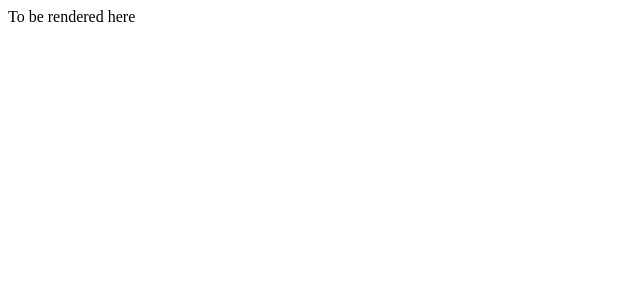
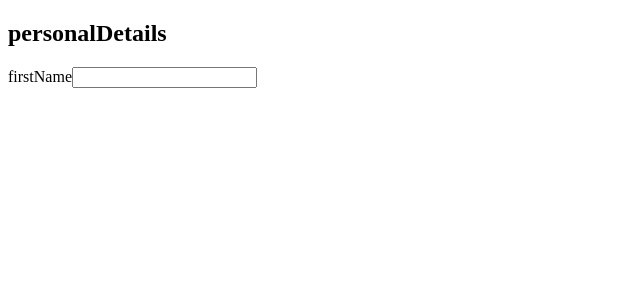
Before and after one commit to athulmurali/json-form-react, a React (Vite) app: page / in a window 1280 px wide. Shown: the top 300 px of the page, without its empty margins (0-640 px from the left). Built offline with nearby package versions, Linux system fonts and the light colour scheme.

Commit message:
Test commit

```diff
--- a/package.json
+++ b/package.json
@@ -14,7 +14,8 @@
     "start": "vite"
   },
   "devDependencies": {
-    "@types/node": "^17.0.21"
+    "@types/node": "^17.0.21",
+    "@types/react": "^18.2.6"
   },
   "keywords": [],
   "description": ""
--- a/src/App.tsx
+++ b/src/App.tsx
@@ -1,10 +1,4 @@
 import * as React from "react";
-import { RootFormComponent } from "./FormRenderer";
 export function App() {
-  return <div id={container}>To be rendered here </div>;
+  return <div id="test">To be rendered here </div>;
 }
-
-const container = document.getElementById("container");
-if (container) {
-  container.innerHTML = RootFormComponent.render();
-}
--- a/src/FormRenderer.tsx
+++ b/src/FormRenderer.tsx
@@ -1,82 +1,80 @@
-import { FormStore } from "./FormTest";
+import { useState } from "react";
+import { FormStore } from "./FormStore";
 import { IFieldState, IFormState } from "./IStates";
-class FormComponent {
-  private formKey: string;
-  private formStore: FormStore;
 
-  constructor(formKey: string, formStore: FormStore) {
-    this.formKey = formKey;
-    this.formStore = formStore;
-    this.handleFieldChange = this.handleFieldChange.bind(this);
-    this.handleFormChange = this.handleFormChange.bind(this);
+interface Props {
+  forms: FormStore;
+  path: string[];
+  formName?: string;
+}
+
+const switchComponents = (type: string) => {
+  switch (type) {
+    case "text":
+      return <input type="text" />;
+    default:
+      return <select />;
+  }
+};
+
+export function FormComponent(props: Props) {
+  const [form, setForm] = useState(props.forms.getForm(props.formName));
+
+  const handleFieldChange = (fieldName: string, value: any) => {
+    const formCopy = { ...form };
+    formCopy[fieldName].touched = true;
+    formCopy[fieldName].value = value;
+    props.forms.updateForm(props.formName, formCopy);
+    setForm(formCopy);
+  };
+
+  const renderField = (fieldKey: string, field: IFieldState) => {
+    return (
+      <div key={fieldKey}>
+        <label>{fieldKey}</label>
+        <input
+          type="text"
+          value={field.value}
+          onChange={(e) => handleFieldChange(fieldKey, e.target.value)}
+        />
+      </div>
+    );
+  };
+
+  const renderForm = (formKey: string, form: IFormState) => {
+    const fieldKeys = Object.keys(form);
+    const fieldsJSX = fieldKeys.map((k) => renderField(k, form[k]));
+
+    const nestedFormComponents = Object.entries(form.forms || {}).map(
+      ([nestedFormKey, nestedForm]) => (
+        <FormComponent
+          key={nestedFormKey}
+          forms={props.forms}
+          path={props.path.concat(nestedFormKey)}
+          formName={nestedFormKey}
+        />
+      )
+    );
+
+    return (
+      <div>
+        <h2>{formKey}</h2>
+        {fieldsJSX}
+        {nestedFormComponents}
+      </div>
+    );
+  };
+
+  if (!form) {
+    return null;
   }
 
-  private handleFieldChange(fieldKey: string, value: any) {
-    const form = this.formStore.getForm(this.formKey);
-    if (form) {
-      form.fields[fieldKey].touched = true;
-      form.fields[fieldKey].value = value;
-      this.formStore.updateForm(this.formKey, form);
-    }
-  }
-
-  private handleFormChange(formKey: string, form: IFormState) {
-    const mainForm = this.formStore.getForm(this.formKey);
-    if (mainForm) {
-      mainForm.forms[formKey] = form;
-      this.formStore.updateForm(this.formKey, mainForm);
-    }
-  }
-
-  private renderField(fieldKey: string, field: IFieldState) {
-    return `
-      <div>
-        <label>${fieldKey}</label>
-        <input
-          type="text"
-          value="${field.value}"
-          onchange="handleFieldChange('${fieldKey}', this.value)"
-        />
-      </div>
-    `;
-  }
-
-  // testing all as input fields
-  private renderForm(formKey: string, form: IFormState) {
-    let fieldsHtml = "";
-    for (const fieldKey in form.fields) {
-      fieldsHtml += this.renderField(fieldKey, form.fields[fieldKey]);
-    }
-
-    let formsHtml = "";
-    for (const nestedFormKey in form.forms) {
-      const nestedForm = form.forms[nestedFormKey];
-      const nestedFormComponent = new FormComponent(
-        nestedFormKey,
-        this.formStore
-      );
-      formsHtml += nestedFormComponent.render();
-    }
-
-    return `
-      <div>
-        <h2>${formKey}</h2>
-        ${fieldsHtml}
-        ${formsHtml}
-      </div>
-    `;
-  }
-
-  public render() {
-    const form = this.formStore.getForm(this.formKey);
-    if (!form) {
-      return "";
-    }
-
-    const html = this.renderForm(this.formKey, form);
-    return html;
-  }
+  return renderForm(props.formName || "", form);
 }
 
+
 const formStore = new FormStore();
-export const RootFormComponent = new FormComponent("root", formStore);
+const rootForm = formStore.getForm("personalDetails");
+export const RootFormComponent = () => (
+  <FormComponent forms={formStore} path={["forms"]} formName="personalDetails" />
+);
--- a/src/FormTest.tsx
+++ b/src/FormStore.tsx
@@ -9,9 +9,20 @@
   type: string;
   payload: any;
 }
+const initialFormState: IFormState = {
+  firstName: {
+    value: '',
+    touched: false,
+    pristine: true,
+    dirty: false,
+    valid: false,
+    loading: false,
+    error : null
+  },
+};
 
 function rootReducer(
-  state: AppState = { forms: {} },
+  state: AppState = { forms: {personalDetails : initialFormState} },
   action: Action
 ): AppState {
   switch (action.type) {
--- a/src/main.tsx
+++ b/src/main.tsx
@@ -1,7 +1,8 @@
-import { createRoot } from "react-dom/client";
-import { App } from "./App";
-// import "./main.css";
+    import { createRoot } from "react-dom/client";
+    import { RootFormComponent } from "./FormRenderer";
+    // import "./main.css";
 
-const root = createRoot(document.getElementById("app"));
+    const root = createRoot(document.getElementById("app"));
+    const container = document.getElementById("app");
 
-root.render(<App />);
+    root.render(<RootFormComponent />);
```
Also changed, not shown: src/FormStateManager.ts (+30 -0 lines), src/IStates.ts (+20 -4 lines), 2 other files (tests, documents, lock files or other folders).
